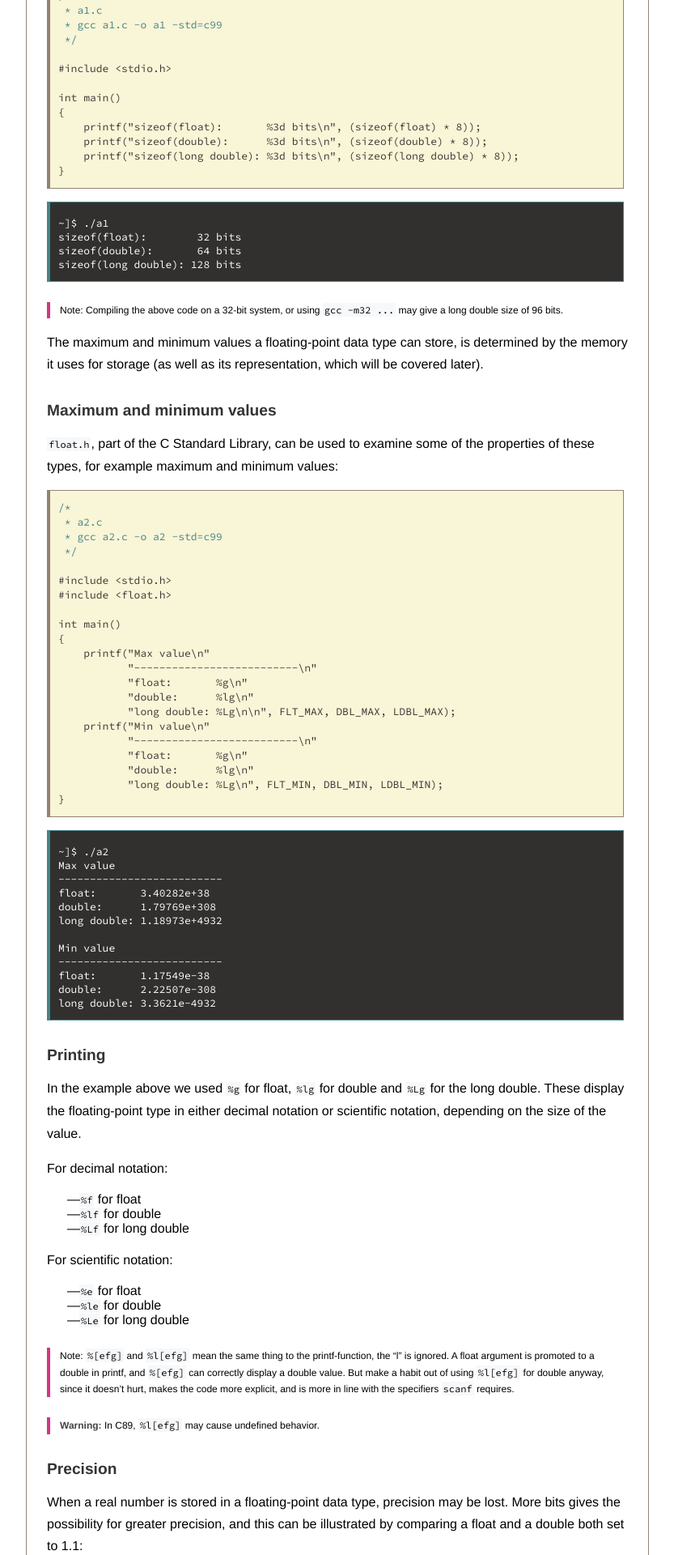
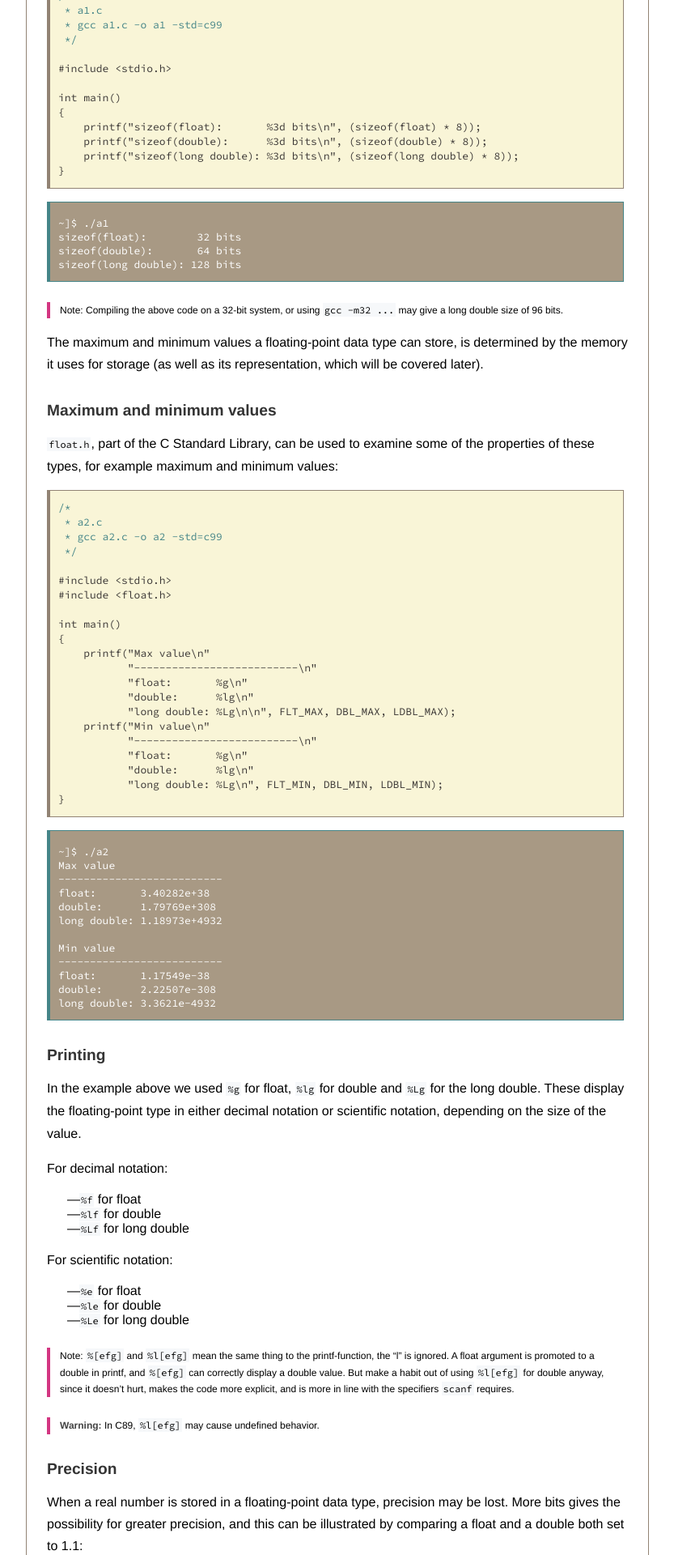
Before and after one commit to execas/execas.github.io, a Jekyll site: the page built from _posts/2019-02-28-floating-point-in-c.md, in a window 1280 px wide. Shown: the part 476-2396 px from the top of the page at 81% size, without its empty margins (223-1056 px from the left). Built offline with Jekyll 4.4.1, drawn with Linux system fonts in a browser that asks for light colours.

Commit message:
Update execas.css

```diff
--- a/css/execas.css
+++ b/css/execas.css
@@ -31,7 +31,7 @@ img {
 }
 
 .term {
-     background-color:#32302f;
+     background-color:#a89984;
      margin-left:0px;
      margin-right:5px;
      margin-top:0;
```
